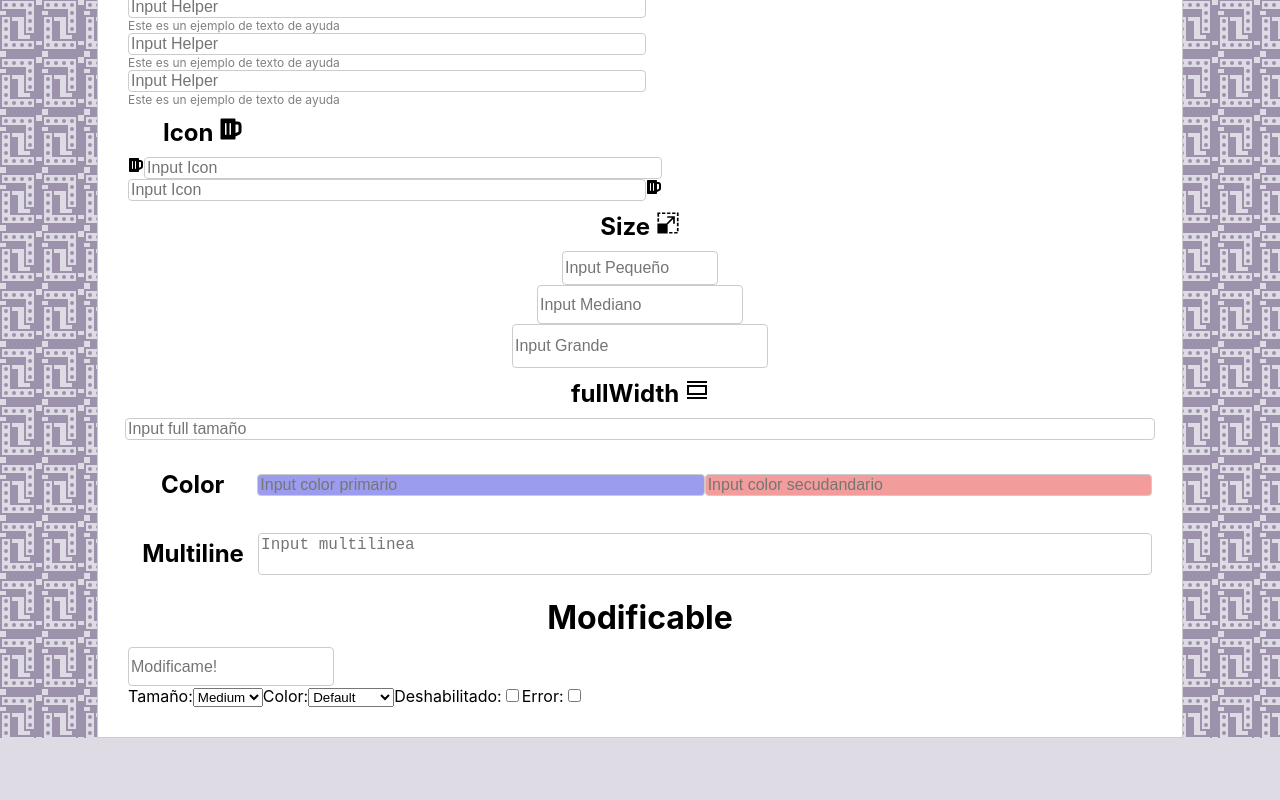
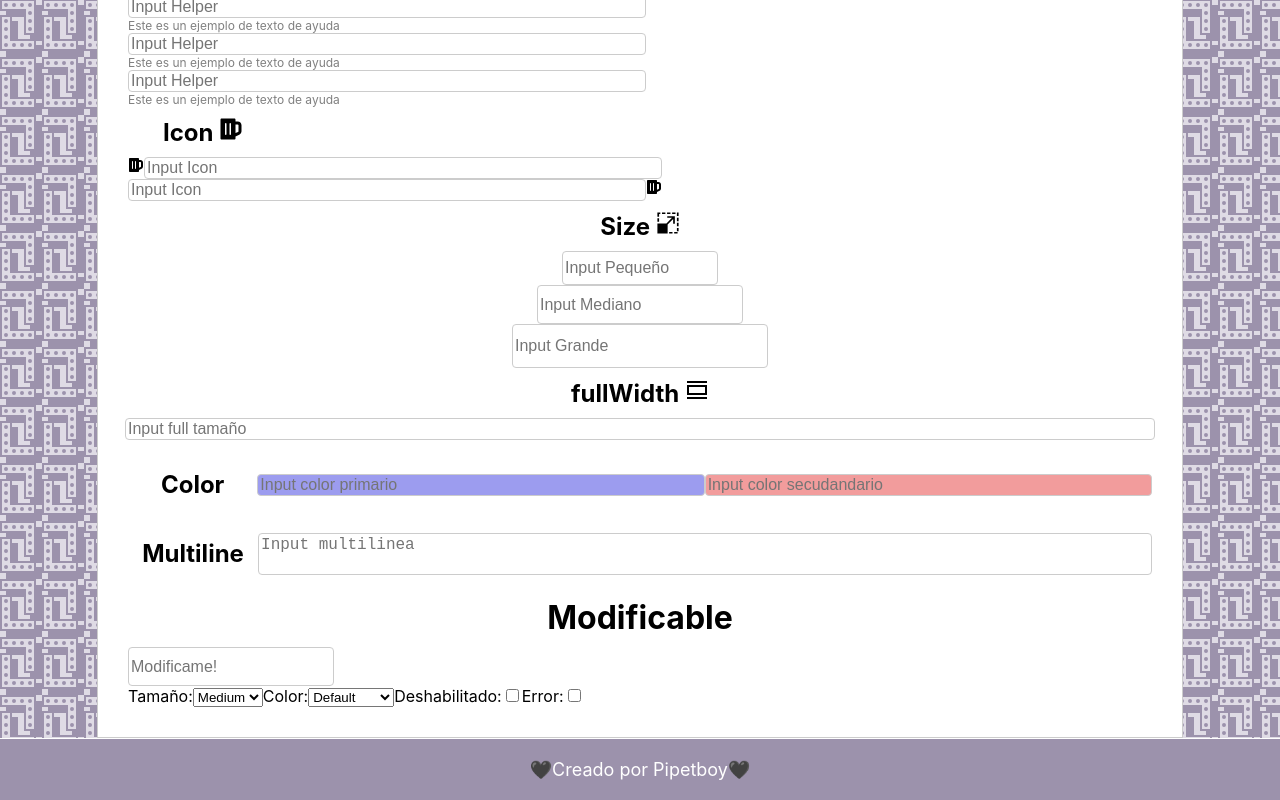
Before and after one commit to pipetboy2001/Input-component, a React (Create React App) app: page / in a window 1280 px wide. Shown: the part 349-1149 px from the top of the page. Before the commit the page ends 1087 px from the top, so only its background shows below. Built offline with nearby package versions, Linux system fonts and the light colour scheme.

Commit message:
Feature: Footer

```diff
--- a/src/App.js
+++ b/src/App.js
@@ -1,9 +1,12 @@
 import { PageImput } from './Components/PageImput'
+import  {Footer}  from './Components/Footer'
 
 function App() {
   return (
     <div className="App">
       <PageImput />
+      <Footer />
+
     </div>
   );
 }
--- /dev/null
+++ b/src/Components/Footer.js
@@ -0,0 +1,12 @@
+import React from 'react';
+import './../Styles/Footer.css'
+
+export const Footer = () => {
+    return (
+        <div className="footer">
+            <p>
+                🖤Creado por <a href='https://github.com/pipetboy2001'>Pipetboy</a>🖤
+            </p>
+        </div>
+    );
+};
--- /dev/null
+++ b/src/Styles/Footer.css
@@ -0,0 +1,27 @@
+.footer {
+    background-color: #9c92ac;
+    border-top: 1px solid #ffffff;
+    padding: 20px 0;
+    text-align: center;
+    font-size: 18px;
+
+}
+
+.footer p {
+    margin: 0;
+    color: #ffffff;
+}
+
+.footer a {
+    color: #ffffff;
+    text-decoration: none;
+}
+
+.footer img {
+    width: 100%;
+}
+
+.footer-column {
+    float: left;
+    width: 50%;
+}
```
